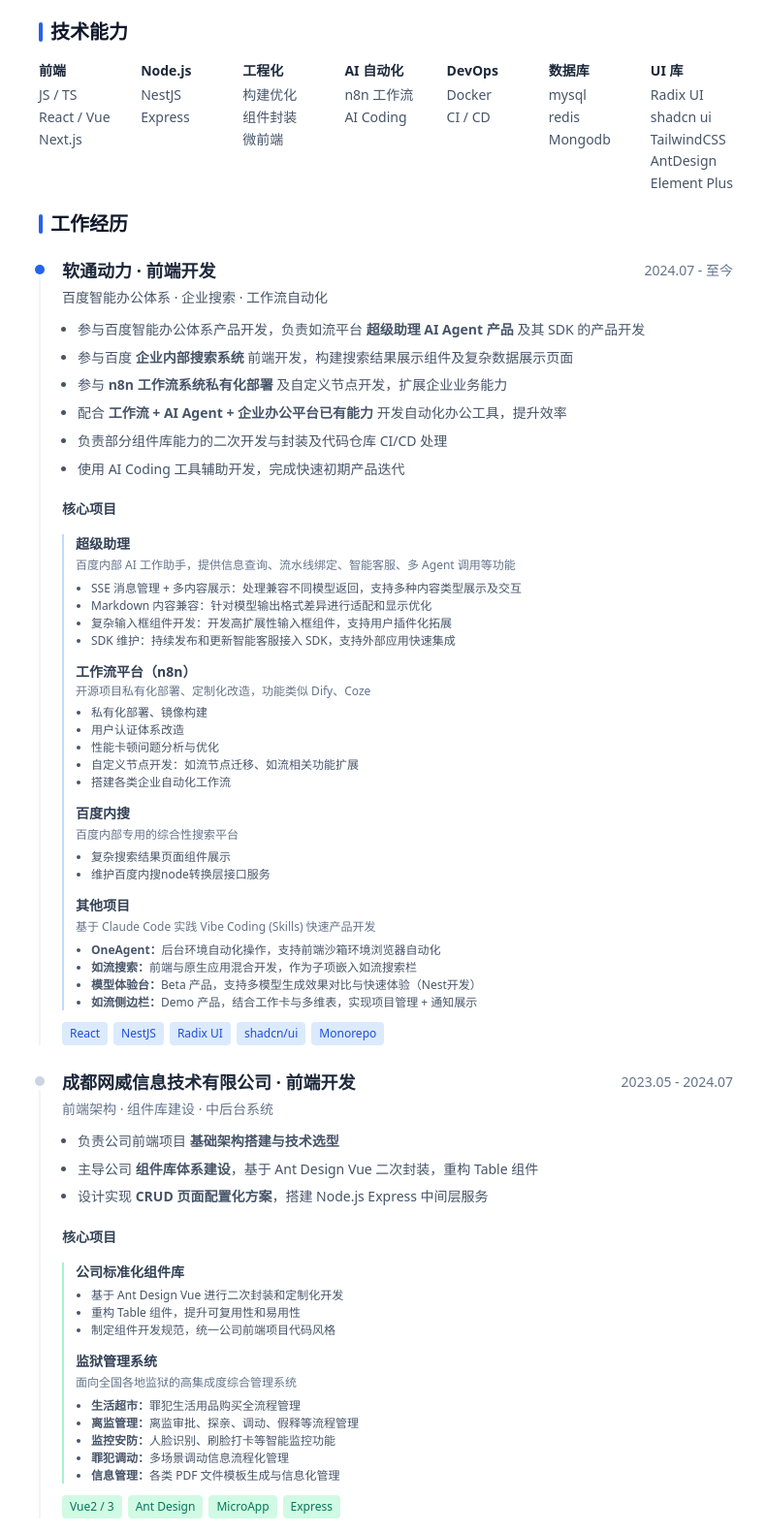
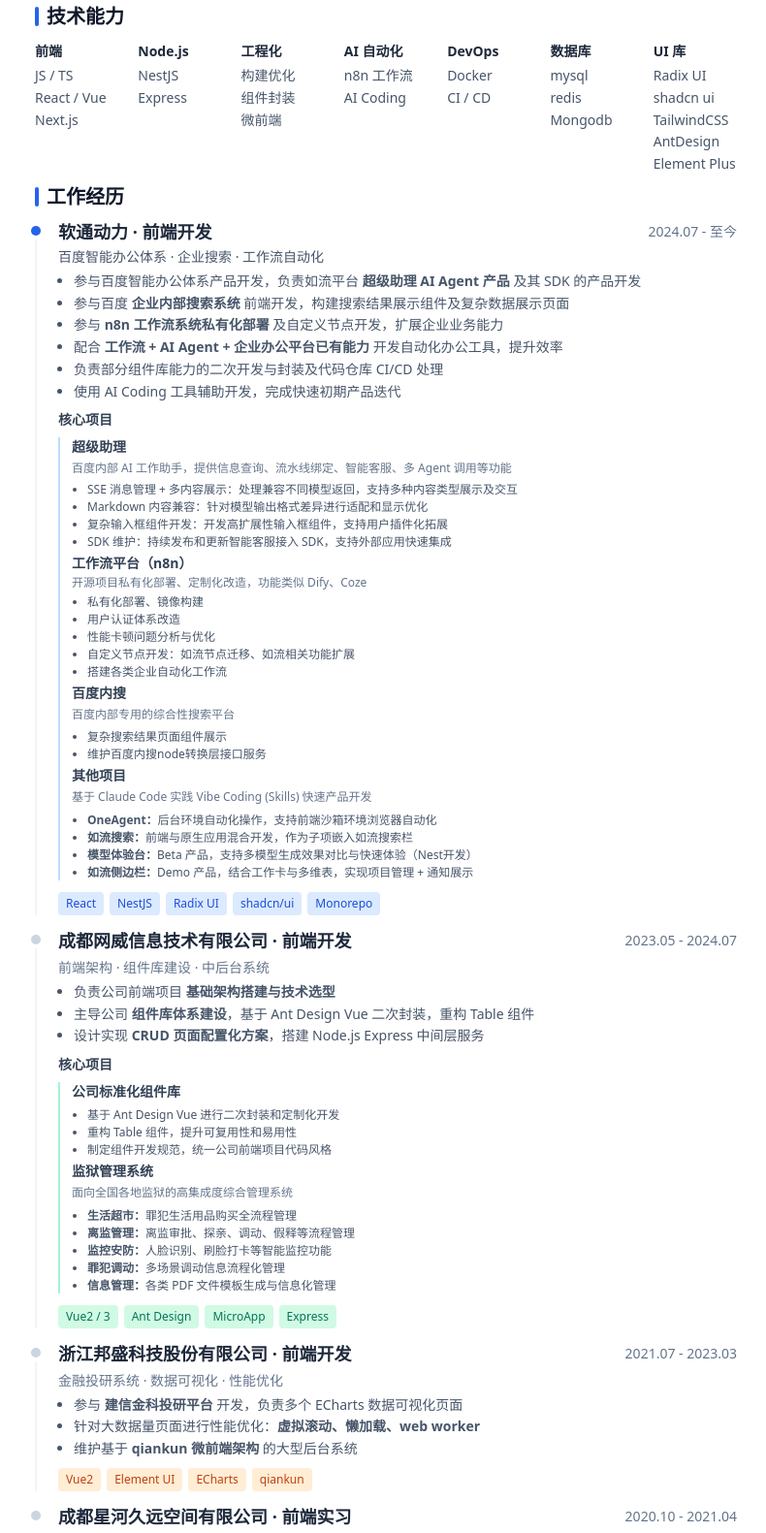
Before and after one commit to zhoulinf/resume, a website: page index.html in a window 1280 px wide. Shown: the part 129-1710 px from the top of the page at 97% size, without its empty margins (236-1026 px from the left). Drawn offline with nearby package versions, Linux system fonts and the light colour scheme.

Commit message:
html调整

```diff
--- a/index.html
+++ b/index.html
@@ -34,10 +34,10 @@
 <body class="text-slate-800 font-sans">
 
 
-  <div class="max-w-screen-md md:w-[794px] mx-auto bg-white p-5">
+  <div class="max-w-screen-md md:w-[794px] mx-auto bg-white p-4">
 
     <!-- HEADER -->
-    <header class="pb-4 mb-4">
+    <header class="pb-3 mb-2">
       <div class="flex flex-col md:flex-row md:items-start gap-4 md:gap-4">
 
         <!-- 头像 -->
@@ -85,8 +85,8 @@
 
 
     <!-- 技术栈 -->
-    <section class="mb-4">
-      <h2 class="text-lg md:text-xl font-bold text-slate-900 mb-4 flex items-center gap-2">
+    <section class="mb-2">
+      <h2 class="text-lg md:text-xl font-bold text-slate-900 mb-3 flex items-center gap-2">
         <span class="w-1 h-5 bg-blue-600 rounded-full"></span>
         技术能力
       </h2>
@@ -132,8 +132,8 @@
 
 
     <!-- 工作经历 -->
-    <section class="mb-8">
-      <h2 class="text-lg md:text-xl font-bold text-slate-900 mb-5 flex items-center gap-2">
+    <section class="mb-6">
+      <h2 class="text-lg md:text-xl font-bold text-slate-900 mb-2 flex items-center gap-2">
         <span class="w-1 h-5 bg-blue-600 rounded-full"></span>
         工作经历
       </h2>
@@ -141,19 +141,19 @@
 
       <!-- 软通动力 -->
       <div
-        class="mb-6 relative pl-6 before:absolute before:left-0 before:top-2 before:bottom-0 before:w-0.5 before:bg-slate-100">
+        class="mb-3 relative pl-6 before:absolute before:left-0 before:top-2 before:bottom-0 before:w-0.5 before:bg-slate-100">
         <div class="absolute left-[-4px] top-2 w-2.5 h-2.5 rounded-full bg-blue-600 ring-4 ring-white"></div>
 
-        <div class="flex flex-col md:flex-row md:justify-between md:items-start mb-3 gap-2">
+        <div class="flex flex-col md:flex-row md:justify-between md:items-start mb-1 gap-2">
           <div>
             <h3 class="text-base md:text-lg font-bold text-slate-800">软通动力 · 前端开发</h3>
-            <p class="text-sm text-slate-600 font-medium mt-1">百度智能办公体系 · 企业搜索 · 工作流自动化</p>
+            <p class="text-sm text-slate-600 font-medium mt-0.5">百度智能办公体系 · 企业搜索 · 工作流自动化</p>
           </div>
           <p class="text-xs md:text-sm text-slate-500 px-3 py-1 self-start">
             2024.07 - 至今</p>
         </div>
 
-        <ul class="list-disc pl-4 space-y-1.5 text-sm text-slate-600 leading-relaxed">
+        <ul class="list-disc pl-4 text-sm text-slate-600 leading-relaxed">
           <li>参与百度智能办公体系产品开发，负责如流平台 <strong>超级助理 AI Agent 产品</strong> 及其 SDK 的产品开发</li>
           <li>参与百度 <strong>企业内部搜索系统</strong> 前端开发，构建搜索结果展示组件及复杂数据展示页面</li>
           <li>参与 <strong>n8n 工作流系统私有化部署</strong> 及自定义节点开发，扩展企业业务能力</li>
@@ -163,14 +163,14 @@
         </ul>
 
         <!-- 项目经历 -->
-        <div class="mt-5 space-y-4">
+        <div class="mt-2 space-y-2">
           <h4 class="text-sm font-semibold text-slate-700">核心项目</h4>
 
-          <div class="pl-3 border-l-2 border-blue-200 space-y-3.5">
+          <div class="pl-3 border-l-2 border-blue-200 space-y-1">
             <div>
               <p class="text-sm font-semibold text-slate-700">超级助理</p>
               <p class="text-xs text-slate-500 mt-0.5 leading-relaxed">百度内部 AI 工作助手，提供信息查询、流水线绑定、智能客服、多 Agent 调用等功能</p>
-              <ul class="list-disc pl-4 mt-1.5 text-xs text-slate-600 space-y-0.5">
+              <ul class="list-disc pl-4 mt-1 text-xs text-slate-600 space-y-0.5">
                 <li>SSE 消息管理 + 多内容展示：处理兼容不同模型返回，支持多种内容类型展示及交互</li>
                 <li>Markdown 内容兼容：针对模型输出格式差异进行适配和显示优化</li>
                 <li>复杂输入框组件开发：开发高扩展性输入框组件，支持用户插件化拓展</li>
@@ -180,7 +180,7 @@
             <div>
               <p class="text-sm font-semibold text-slate-700">工作流平台（n8n）</p>
               <p class="text-xs text-slate-500 mt-0.5">开源项目私有化部署、定制化改造，功能类似 Dify、Coze</p>
-              <ul class="list-disc pl-4 mt-1.5 text-xs text-slate-600 space-y-0.5">
+              <ul class="list-disc pl-4 mt-1 text-xs text-slate-600 space-y-0.5">
                 <li>私有化部署、镜像构建</li>
                 <li>用户认证体系改造</li>
                 <li>性能卡顿问题分析与优化</li>
@@ -222,10 +222,10 @@
 
       <!-- 成都网威 -->
       <div
-        class="mb-6 relative pl-6 before:absolute before:left-0 before:top-2 before:bottom-0 before:w-0.5 before:bg-slate-100">
+        class="mb-3 relative pl-6 before:absolute before:left-0 before:top-2 before:bottom-0 before:w-0.5 before:bg-slate-100">
         <div class="absolute left-[-4px] top-2 w-2.5 h-2.5 rounded-full bg-slate-300 ring-4 ring-white"></div>
 
-        <div class="flex flex-col md:flex-row md:justify-between md:items-start mb-3 gap-2">
+        <div class="flex flex-col md:flex-row md:justify-between md:items-start mb-1 gap-2">
           <div>
             <h3 class="text-base md:text-lg font-bold text-slate-800">成都网威信息技术有限公司 · 前端开发</h3>
             <p class="text-sm text-slate-500 font-medium mt-1">前端架构 · 组件库建设 · 中后台系统</p>
@@ -234,17 +234,17 @@
             2023.05 - 2024.07</p>
         </div>
 
-        <ul class="list-disc pl-4 space-y-1.5 text-sm text-slate-600 leading-relaxed">
+        <ul class="list-disc pl-4 text-sm text-slate-600 leading-relaxed">
           <li>负责公司前端项目 <strong>基础架构搭建与技术选型</strong></li>
           <li>主导公司 <strong>组件库体系建设</strong>，基于 Ant Design Vue 二次封装，重构 Table 组件</li>
           <li>设计实现 <strong>CRUD 页面配置化方案</strong>，搭建 Node.js Express 中间层服务</li>
         </ul>
 
         <!-- 项目经历 -->
-        <div class="mt-5 space-y-4">
+        <div class="mt-2 space-y-2">
           <h4 class="text-sm font-semibold text-slate-700">核心项目</h4>
 
-          <div class="pl-3 border-l-2 border-emerald-200 space-y-3.5">
+          <div class="pl-3 border-l-2 border-emerald-200 space-y-1">
             <div>
               <p class="text-sm font-semibold text-slate-700">公司标准化组件库</p>
               <ul class="list-disc pl-4 mt-1.5 text-xs text-slate-600 space-y-0.5">
@@ -281,10 +281,10 @@
 
       <!-- 浙江邦盛 -->
       <div
-        class="mb-6 relative pl-6 before:absolute before:left-0 before:top-2 before:bottom-0 before:w-0.5 before:bg-slate-100">
+        class="mb-3 relative pl-6 before:absolute before:left-0 before:top-2 before:bottom-0 before:w-0.5 before:bg-slate-100">
         <div class="absolute left-[-4px] top-2 w-2.5 h-2.5 rounded-full bg-slate-300 ring-4 ring-white"></div>
 
-        <div class="flex flex-col md:flex-row md:justify-between md:items-start mb-3 gap-2">
+        <div class="flex flex-col md:flex-row md:justify-between md:items-start mb-1 gap-2">
           <div>
             <h3 class="text-base md:text-lg font-bold text-slate-800">浙江邦盛科技股份有限公司 · 前端开发</h3>
             <p class="text-sm text-slate-500 font-medium mt-1">金融投研系统 · 数据可视化 · 性能优化</p>
@@ -293,12 +293,12 @@
             2021.07 - 2023.03</p>
         </div>
 
-        <ul class="list-disc pl-4 space-y-1.5 text-sm text-slate-600 leading-relaxed">
+        <ul class="list-disc pl-4 text-sm text-slate-600 leading-relaxed">
           <li>参与 <strong>建信金科投研平台</strong> 开发，负责多个 ECharts 数据可视化页面</li>
           <li>针对大数据量页面进行性能优化：<strong>虚拟滚动、懒加载、web worker</strong></li>
           <li>维护基于 <strong>qiankun 微前端架构</strong> 的大型后台系统</li>
         </ul>
-        <div class="mt-3 flex flex-wrap gap-1.5">
+        <div class="mt-2 flex flex-wrap gap-1.5">
           <span class="text-[10px] md:text-xs bg-orange-100 text-orange-700 px-2 py-1 rounded">Vue2</span>
           <span class="text-[10px] md:text-xs bg-orange-100 text-orange-700 px-2 py-1 rounded">Element
             UI</span>
@@ -306,8 +306,6 @@
           <span class="text-[10px] md:text-xs bg-orange-100 text-orange-700 px-2 py-1 rounded">qiankun</span>
         </div>
       </div>
-
-
       <!-- 实习 -->
       <div class="relative pl-6">
         <div class="absolute left-[-4px] top-2 w-2.5 h-2.5 rounded-full bg-slate-300 ring-4 ring-white"></div>
@@ -319,7 +317,6 @@
             2020.10 - 2021.04</p>
         </div>
       </div>
-
     </section>
 
   </div>
```
Also changed, not shown: 1 other file.
